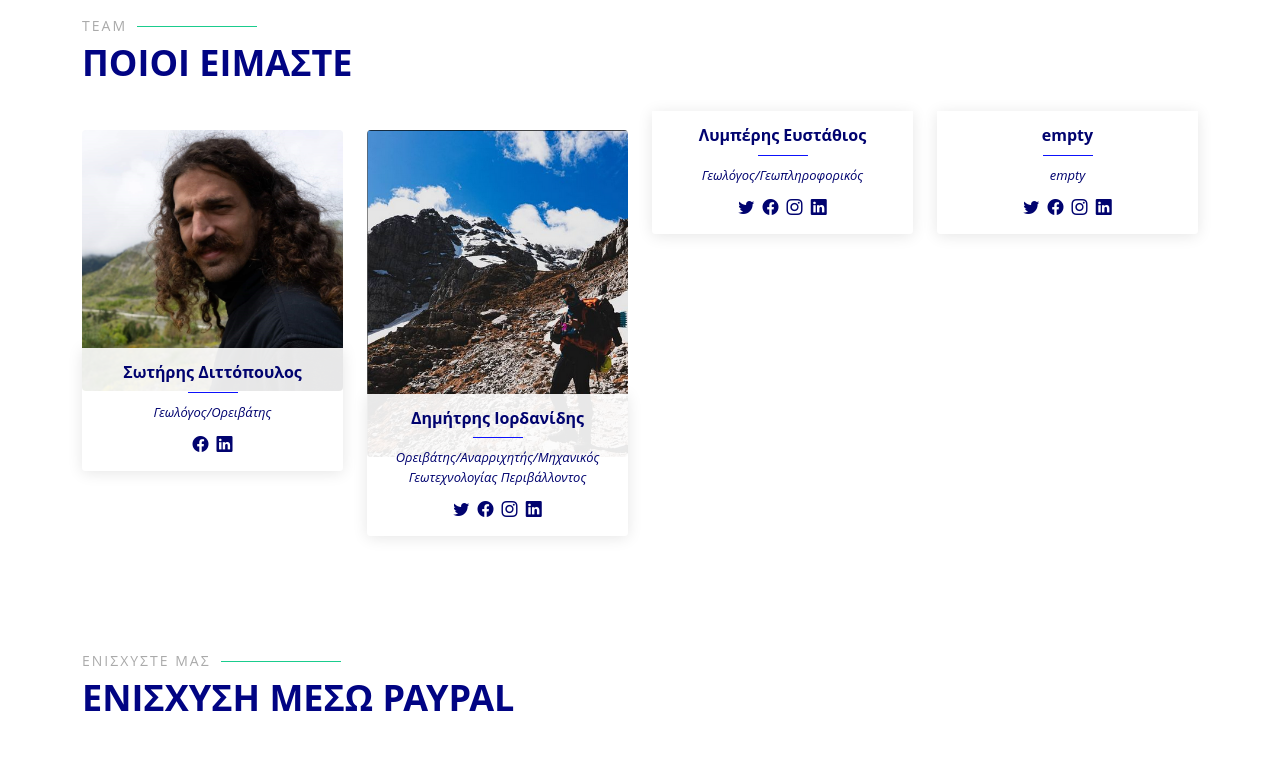
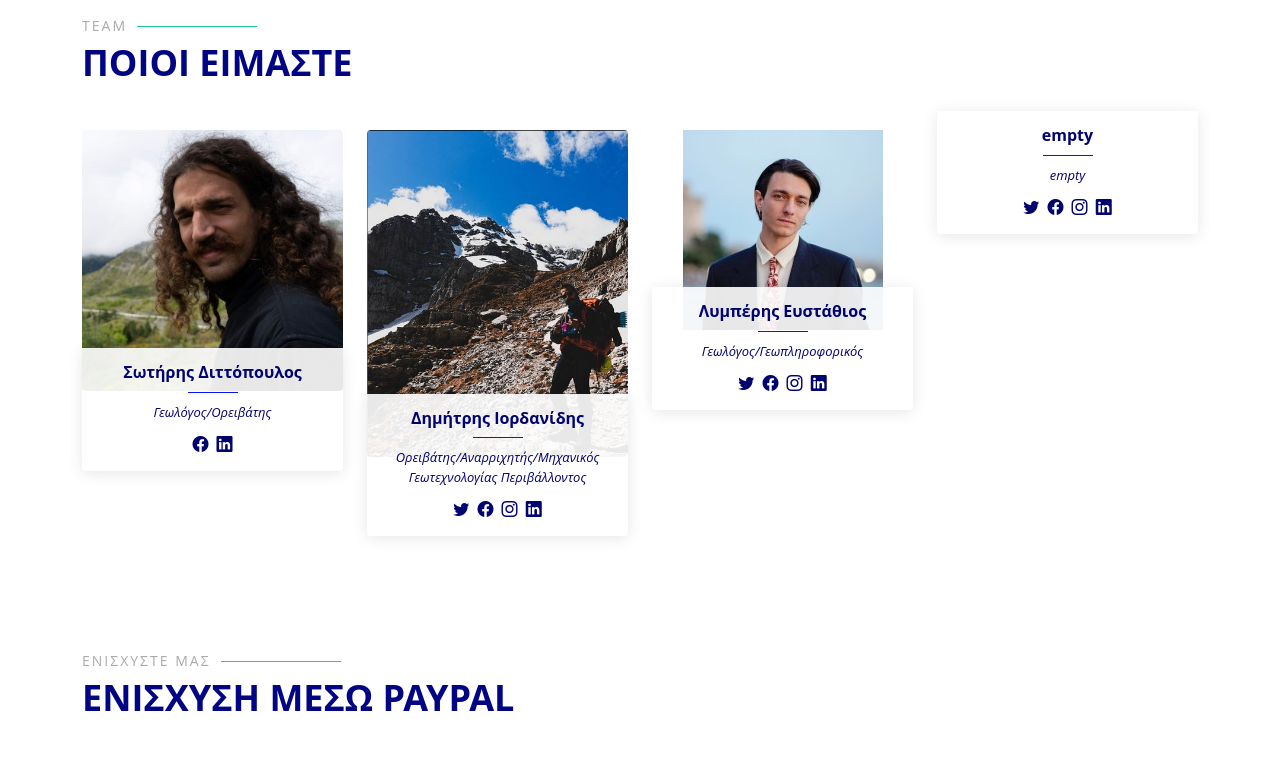
Before and after one commit to salvo771997/greek-mountains, a plain HTML site: page index.html in a window 1280 px wide. Shown: the part 5260-6022 px from the top of the page. Drawn offline with Linux system fonts and the light colour scheme.

Commit message:
stathis pic

```diff
--- a/index.html
+++ b/index.html
@@ -523,7 +523,7 @@
 
           <div class="col-lg-3 col-md-6 mt-5 mt-lg-0">
             <div class="member" data-aos="zoom-in" data-aos-delay="300">
-              <div class="pic"><img src="stathis.jpg" class="img-fluid" alt=""></div>
+              <div class="pic"><img src="assets/img/team/stathis.jpg" class="img-fluid" alt=""></div>
               <div class="member-info">
                 <h4>Λυμπέρης Ευστάθιος</h4>
                 <span>Γεωλόγος/Γεωπληροφορικός</span>
```
Also changed, not shown: assets/img/team/stathis.jpg (renamed from assets/img/stathis.jpg).
